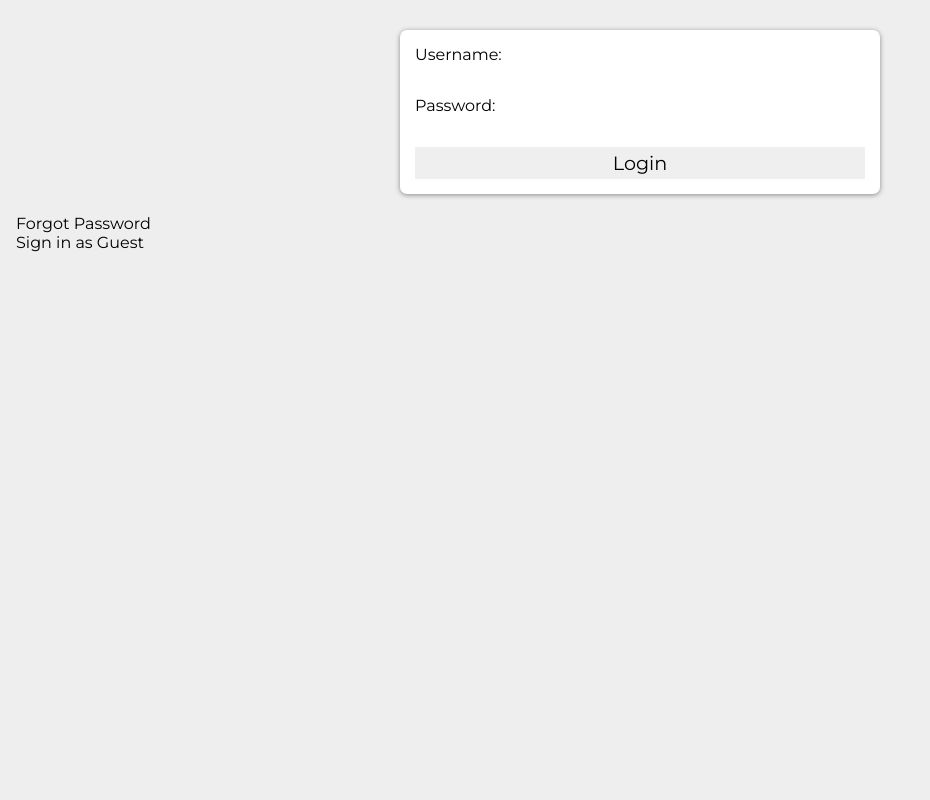
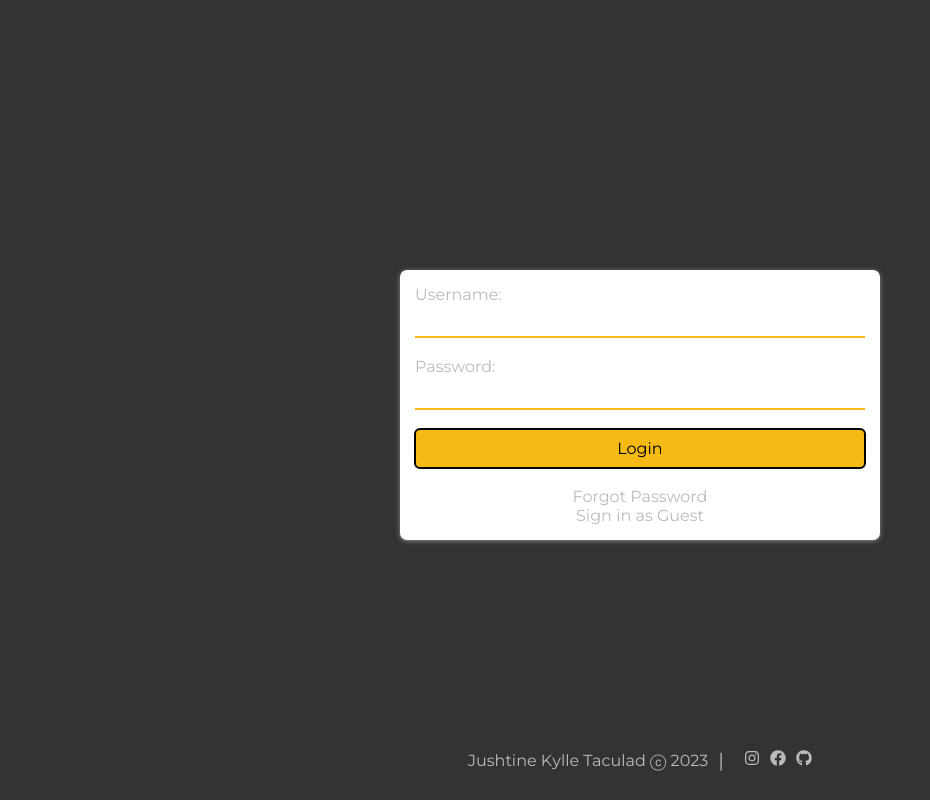
Before and after one commit to tacssuki/keeper2.0, a React (Create React App) app: page /login in a window 1280 px wide. Shown: the whole page, without its empty margins (0-930 px from the left). Built offline with nearby package versions, Linux system fonts and the light colour scheme; a web font is replaced by a local one.

Commit message:
adjustment/setdarkmode as default

```diff
--- a/src/components/App.jsx
+++ b/src/components/App.jsx
@@ -6,7 +6,7 @@ import CreateArea from "./CreateArea";
 
 function App() {
   const [notes, setNotes] = useState([]);
-  const [darkMode, setDarkMode] = useState(true); // i set the darkmode as default
+  const [darkMode, setDarkMode] = useState(true);
 
   useEffect(() => {
     if (darkMode) {
--- a/src/components/Header.jsx
+++ b/src/components/Header.jsx
@@ -1,5 +1,5 @@
 import React from "react";
-import { FaSun, FaMoon } from "react-icons/fa";
+import { FaSun, FaMoon, IoMdExit } from "react-icons/fa";
 
 function Header({ darkMode, setDarkMode }) {
   function toggleDarkMode() {
--- a/src/components/HomePage.jsx
+++ /dev/null
@@ -1,21 +0,0 @@
-import React from "react";
-import { Link } from "react-router-dom";
-
-const HomePage = () => {
-  return (
-    <div className="home">
-      <h1>Welcome to Keeper App</h1>
-      <div className="home-buttons">
-        <Link to="/login">
-          <button className="login-btn">Login</button>
-        </Link>
-
-        <Link to="/register">
-          <button className="register-btn">Register</button>
-        </Link>
-      </div>
-    </div>
-  );
-};
-
-export default HomePage;
--- /dev/null
+++ b/src/components/WelcomePage.jsx
@@ -0,0 +1,34 @@
+import React, { useState, useEffect } from "react";
+import { Link } from "react-router-dom";
+import Header from "./Header";
+import Footer from "./Footer";
+
+const WelcomePage = () => {
+  const [darkMode, setDarkMode] = useState(true);
+  useEffect(() => {
+    if (darkMode) {
+      document.body.classList.add("dark-mode");
+    } else {
+      document.body.classList.remove("dark-mode");
+    }
+  }, [darkMode]);
+  return (
+    <div className={darkMode ? "home login dark-mode" : "home login"}>
+      <div className="home">
+        <h1 style={{ color: "#f5b913" }}>Welcome to Keeper App</h1>
+        <div className="home-buttons">
+          <Link to="/login">
+            <button className="login-btn">Login</button>
+          </Link>
+
+          <Link to="/register">
+            <button className="register-btn">Register</button>
+          </Link>
+        </div>
+        <Footer />
+      </div>
+    </div>
+  );
+};
+
+export default WelcomePage;
--- a/src/styles.css
+++ b/src/styles.css
@@ -2,6 +2,10 @@
   padding: 0;
   margin: 0;
   box-sizing: border-box;
+}
+body {
+  background: #eee;
+  padding: 0 16px;
 }
 html {
   font-family: "Montserrat", sans-serif;
@@ -32,16 +36,37 @@ button {
   border-radius: 5px;
   font-weight: bold;
 }
-button:hover {
+
+.p-onLogin {
+  text-align: center;
+  text-decoration: none;
+}
+
+.login-btn,
+.register-btn {
+  background-color: #f5ba13;
+  font-size: 1em;
+  padding: 10px 20px;
+}
+.regbtn,
+.logbtn {
+  border-radius: 5px;
+  border: #333;
+  outline: auto;
+  font-size: 1em;
+  padding: 10px 20px;
+}
+.regbtn:hover,
+.logbtn:hover,
+.login-btn:hover,
+.register-btn:hover {
+  color: #ccc;
   background-color: #555;
 }
 
-.login-btn {
-  background-color: #f5ba13;
-}
-body {
-  background: #eee;
-  padding: 0 16px;
+.inputLogin,
+.inputRegister {
+  border-bottom: 2px solid #f5ba13;
 }
 
 header {
@@ -67,8 +92,8 @@ footer p {
 footer {
   position: absolute;
   bottom: 0;
-  width: 100%;
-  height: 2.5rem;
+  width: 96%;
+  height: 5rem;
   display: flex;
   justify-content: center;
   align-items: center;
--- a/src/userRoute/Login.jsx
+++ b/src/userRoute/Login.jsx
@@ -1,7 +1,18 @@
-import React, { useState } from "react";
+import React, { useState, useEffect } from "react";
 import { useNavigate } from "react-router-dom";
+import Footer from "../components/Footer";
 
 export default function Login() {
+  const [darkMode, setDarkMode] = useState(true);
+
+  useEffect(() => {
+    if (darkMode) {
+      document.body.classList.add("dark-mode");
+    } else {
+      document.body.classList.remove("dark-mode");
+    }
+  }, [darkMode]);
+
   const [username, setUsername] = useState("");
   const [password, setPassword] = useState("");
 
@@ -20,7 +31,7 @@ export default function Login() {
   };
 
   return (
-    <div className="login">
+    <div className={darkMode ? "home login dark-mode" : "home login"}>
       <form onSubmit={handleLogin}>
         <label>
           Username:
@@ -28,20 +39,23 @@ export default function Login() {
             type="text"
             value={username}
             onChange={(e) => setUsername(e.target.value)}
+            className="inputLogin"
           />
         </label>
-        <br />
+        <br /> <br />
         <label>
           Password:
           <input
             type="password"
             value={password}
             onChange={(e) => setPassword(e.target.value)}
+            className="inputLogin"
           />
         </label>
-        <br />
-        <input type="submit" value="Login" />
-      </form>
+        <br /> <br />
+        <input type="submit" value="Login" className="logbtn login-btn" />
+        <br /> <br />
+        <div className="p-onLogin">
           <p
             onClick={() =>
               alert("Reset password functionality not implemented yet.")
@@ -51,5 +65,8 @@ export default function Login() {
           </p>
           <p onClick={signInAsGuest}>Sign in as Guest</p>
         </div>
+      </form>
+      <Footer />
+    </div>
   );
 }
--- a/src/userRoute/Main.jsx
+++ b/src/userRoute/Main.jsx
@@ -3,7 +3,7 @@ import { BrowserRouter as Router, Route, Routes } from "react-router-dom";
 import App from "../components/App";
 import Login from "./Login";
 import Register from "./Register";
-import HomePage from "../components/HomePage";
+import HomePage from "../components/WelcomePage";
 
 function Main() {
   return (
--- a/src/userRoute/Register.jsx
+++ b/src/userRoute/Register.jsx
@@ -1,7 +1,18 @@
-import React, { useState } from "react";
+import React, { useState, useEffect } from "react";
 import { useNavigate } from "react-router-dom";
+import Footer from "../components/Footer";
 
 export default function Register() {
+  const [darkMode, setDarkMode] = useState(true);
+
+  useEffect(() => {
+    if (darkMode) {
+      document.body.classList.add("dark-mode");
+    } else {
+      document.body.classList.remove("dark-mode");
+    }
+  }, [darkMode]);
+
   const [email, setEmail] = useState("");
   const [password, setPassword] = useState("");
   const [confirmPassword, setConfirmPassword] = useState("");
@@ -21,7 +32,7 @@ export default function Register() {
   };
 
   return (
-    <div className="register">
+    <div className={darkMode ? "home register dark-mode" : "home register"}>
       <form onSubmit={handleRegistration}>
         <label>
           Email:
@@ -29,6 +40,7 @@ export default function Register() {
             type="email"
             value={email}
             onChange={(e) => setEmail(e.target.value)}
+            className="inputRegister"
           />
         </label>
         <br />
@@ -38,6 +50,7 @@ export default function Register() {
             type="password"
             value={password}
             onChange={(e) => setPassword(e.target.value)}
+            className="inputRegister"
           />
         </label>
         <br />
@@ -47,11 +60,13 @@ export default function Register() {
             type="password"
             value={confirmPassword}
             onChange={(e) => setConfirmPassword(e.target.value)}
+            className="inputRegister"
           />
         </label>
         <br />
-        <input type="submit" value="Register" />
+        <input type="submit" value="Register" className="regbtn register-btn" />
       </form>
+      <Footer />
     </div>
   );
 }
```
Lines whose indentation alone changed are shown as unchanged.
